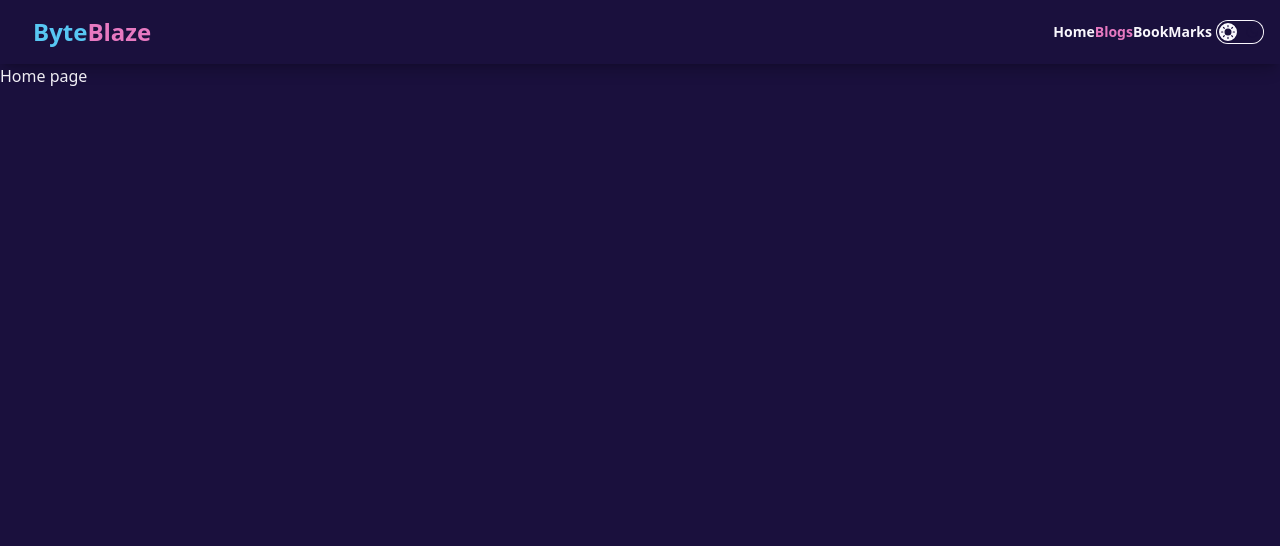
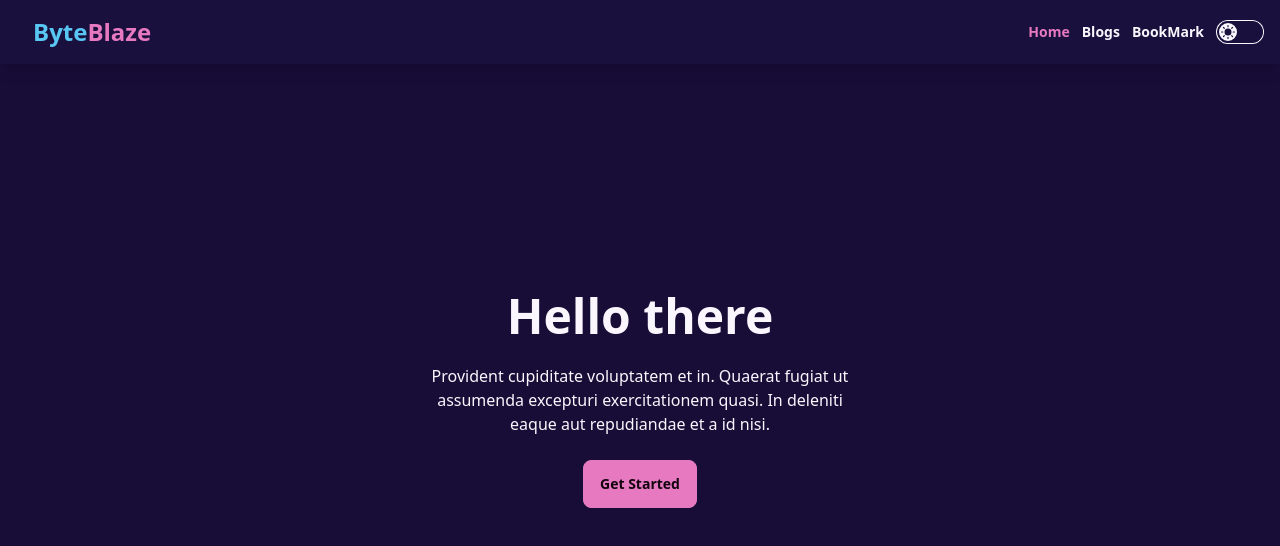
Before and after one commit to Idba1/byteblaze, a React (Vite) app: page / in a window 1280 px wide. Shown: the top 546 px of the page. Built offline with nearby package versions, Linux system fonts and the light colour scheme.

Commit message:
update nav and add hero section

```diff
--- /dev/null
+++ b/src/Components/Hero.jsx
@@ -0,0 +1,21 @@
+
+const Hero = () => {
+    return (
+        <div>
+            <div className="hero bg-base-200 min-h-screen">
+                <div className="hero-content text-center">
+                    <div className="max-w-md">
+                        <h1 className="text-5xl font-bold">Hello there</h1>
+                        <p className="py-6">
+                            Provident cupiditate voluptatem et in. Quaerat fugiat ut assumenda excepturi exercitationem
+                            quasi. In deleniti eaque aut repudiandae et a id nisi.
+                        </p>
+                        <button className="btn btn-primary">Get Started</button>
+                    </div>
+                </div>
+            </div>
+        </div>
+    );
+};
+
+export default Hero;
--- a/src/Components/Navbar.jsx
+++ b/src/Components/Navbar.jsx
@@ -1,20 +1,20 @@
 import { useEffect, useState } from "react";
-import { Link } from "react-router-dom";
+import { NavLink } from "react-router-dom";
 
 const Navbar = () => {
-    const [theme, setTheme] = useState ('synthwave')
+    const [theme, setTheme] = useState('synthwave')
 
-    useEffect(()=>{
+    useEffect(() => {
         localStorage.setItem('theme', theme)
         const localTheme = localStorage.getItem('theme')
         document.querySelector('html').setAttribute('data-theme', localTheme)
-    },[theme])
+    }, [theme])
 
-    const handleToggle = (e) =>{
-        if(e.target.checked){
+    const handleToggle = (e) => {
+        if (e.target.checked) {
             setTheme('light')
         }
-        else{
+        else {
             setTheme('synthwave')
         }
     }
@@ -25,17 +25,26 @@ const Navbar = () => {
                 <div className="flex-1">
                     <a className="btn btn-ghost text-2xl gap-0 text-secondary normal-case">Byte<span className="text-primary">Blaze</span></a>
                 </div>
-                <div className="flex-none">
-                    <ul className="menu menu-horizontal px-1">
-                        <Link to={"/"} className="font-bold"><a>Home</a></Link>
-                        <Link to={"/blogs"} className="font-bold text-primary"><a>Blogs</a></Link>
-                        <Link to={"/bookmark"} className="font-bold"><a>BookMarks</a></Link>
+                <div className="flex-none gap-2">
+                    <ul className="menu menu-horizontal px-1 hidden sm:flex items-center gap-3">
+                        <NavLink
+                            className={({ isActive }) =>
+                                isActive ? 'text-primary font-bold' : 'font-bold'}
+                            to='/'
+                        >
+                            Home
+                        </NavLink>
+                        <NavLink to="/blogs" className={({isActive}) => isActive ? 'text-primary font-bold' : 'font-bold'}>Blogs
+                        </NavLink>
+                        <NavLink to="/bookmark" className={({isActive}) => isActive ? 'text-primary font-bold' : 'font-bold'}> BookMark
+                        </NavLink>
+
                     </ul>
                     <label className="cursor-pointer grid place-items-center">
                         <input
-                        onChange={handleToggle}
-                        type="checkbox"
-                        className="toggle theme-controller bg-base-content row-start-1 col-start-1 col-span-2" />
+                            onChange={handleToggle}
+                            type="checkbox"
+                            className="toggle theme-controller bg-base-content row-start-1 col-start-1 col-span-2" />
 
                         <svg className="col-start-1 row-start-1 stroke-base-100 fill-base-100" xmlns="http://www.w3.org/2000/svg" width="14" height="14" viewBox="0 0 24 24" fill="none" stroke="currentColor" strokeWidth="2" strokeLinecap="round" strokeLinejoin="round"><circle cx="12" cy="12" r="5" /><path d="M12 1v2M12 21v2M4.2 4.2l1.4 1.4M18.4 18.4l1.4 1.4M1 12h2M21 12h2M4.2 19.8l1.4-1.4M18.4 5.6l1.4-1.4" /></svg>
                         <svg className="col-start-2 row-start-1 stroke-base-100 fill-base-100" xmlns="http://www.w3.org/2000/svg" width="14" height="14" viewBox="0 0 24 24" fill="none" stroke="currentColor" strokeWidth="2" strokeLinecap="round" strokeLinejoin="round"><path d="M21 12.79A9 9 0 1 1 11.21 3 7 7 0 0 0 21 12.79z"></path></svg>
--- a/src/Layouts/MainLayout.jsx
+++ b/src/Layouts/MainLayout.jsx
@@ -4,7 +4,9 @@ import Navbar from "../Components/Navbar";
 const MainLayout = () => {
     return (
         <div>
-            <Navbar></Navbar>
+            <div>
+                <Navbar></Navbar>
+            </div>
             <Outlet></Outlet>
 
         </div>
--- a/src/Pages/Home.jsx
+++ b/src/Pages/Home.jsx
@@ -1,13 +1,9 @@
-import Navbar from "../Components/Navbar";
+import Hero from "../Components/Hero";
 
 const Home = () => {
     return (
         <div>
-            {/* Navbar */}
-            <div className="h-16">
-                <Navbar></Navbar>
-            </div>
-            <h1>Home page</h1>
+            <Hero></Hero>
         </div>
     );
 };
```
